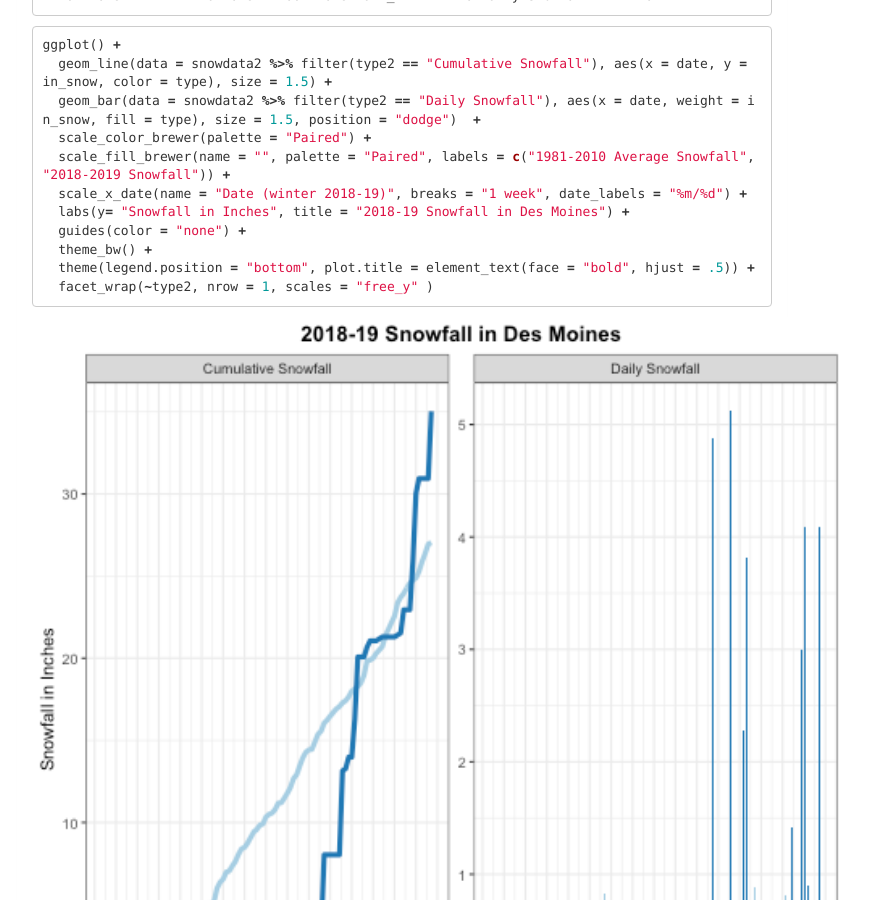
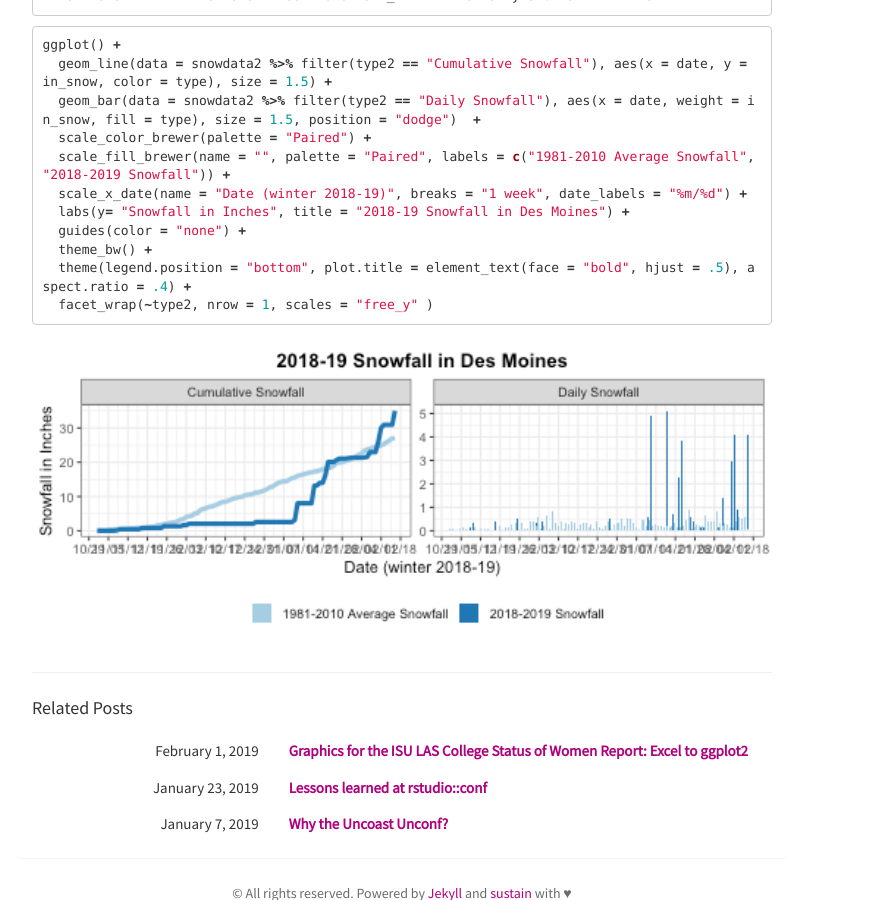
Before and after one commit to sctyner/sctyner.github.io, a Jekyll site: the page built from _posts/2019-02-18-redoing-graphs.md, in a window 1280 px wide and 900 px high, scrolled down 7898 px. Shown: the whole window, without its empty margins (238-1108 px from the left). Built offline with Jekyll 4.4.1, drawn with Linux system fonts in a browser that asks for light colours; nearby versions of some CDN libraries; comment, search, counter and statistics services are not loaded.

Commit message:
change aspect ratio?

````diff
--- a/_posts/2019-02-18-redoing-graphs.md
+++ b/_posts/2019-02-18-redoing-graphs.md
@@ -357,8 +357,8 @@ ggplot() +
   labs(y= "Snowfall in Inches", title = "2018-19 Snowfall in Des Moines") +
   guides(color = "none") +
   theme_bw() +
-  theme(legend.position = "bottom", plot.title = element_text(face = "bold", hjust = .5)) +
+  theme(legend.position = "bottom", plot.title = element_text(face = "bold", hjust = .5), aspect.ratio = .4) +
   facet_wrap(~type2, nrow = 1, scales = "free_y" )
 ```
 
-<img src="/figure/source/2019-02-18-redoing-graphs/facetgeoms-1.png" title="plot of chunk facetgeoms" alt="plot of chunk facetgeoms" width="110%" />
+<img src="/figure/source/2019-02-18-redoing-graphs/facetgeoms-1.png" title="plot of chunk facetgeoms" alt="plot of chunk facetgeoms" width="100%" />
--- a/_source/2019-02-18-redoing-graphs.Rmd
+++ b/_source/2019-02-18-redoing-graphs.Rmd
@@ -166,7 +166,7 @@ Today, I learned different having a different `geom_*`s in each facet panel is a
 
 My solution. Thanks to [this](https://stackoverflow.com/questions/7903972/can-you-specify-different-geoms-for-different-facets-in-a-ggplot) StackOverflow question.
 
-```{r facetgeoms, out.width='110%'}
+```{r facetgeoms, out.width='100%', fig.height=3}
 snowdata <- thisyear %>% left_join(snow_data_avg2)
 snowdata2 <- snowdata %>%
   gather(type, mm_snow, c(fall_mm, fall_mm_cum:avg_day_mm))
@@ -186,7 +186,7 @@ ggplot() +
   labs(y= "Snowfall in Inches", title = "2018-19 Snowfall in Des Moines") +
   guides(color = "none") +
   theme_bw() +
-  theme(legend.position = "bottom", plot.title = element_text(face = "bold", hjust = .5)) +
+  theme(legend.position = "bottom", plot.title = element_text(face = "bold", hjust = .5), aspect.ratio = .4) +
   facet_wrap(~type2, nrow = 1, scales = "free_y" )
 
 ```
````
Also changed, not shown: figure/source/2019-02-18-redoing-graphs/facetgeoms-1.png.
